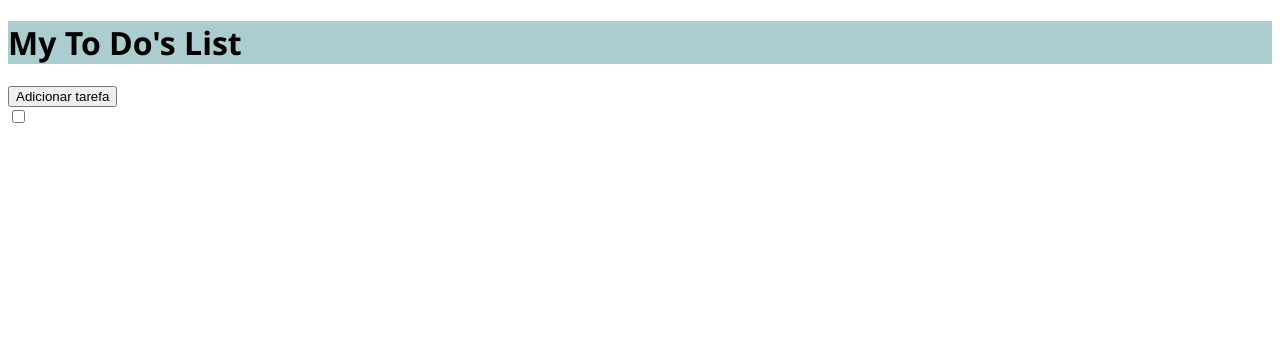
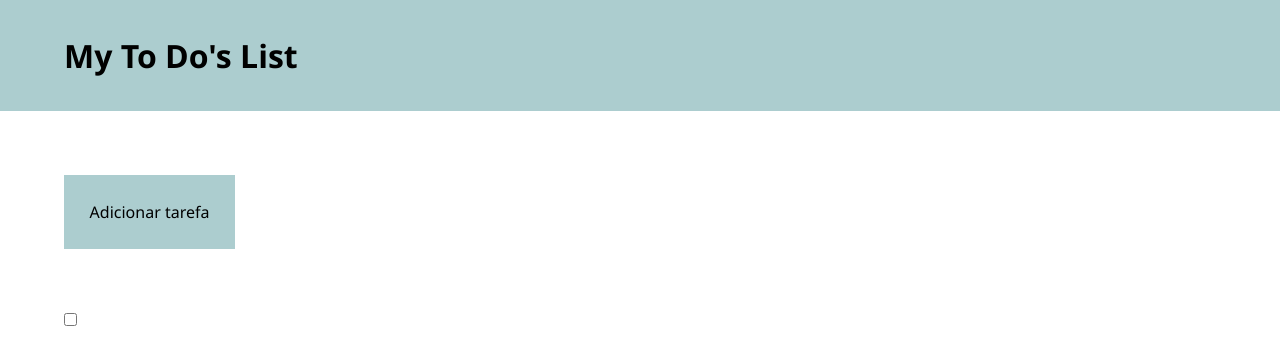
Before and after one commit to JamiledeSouzaFerreira/My-to-do-s-list, a plain HTML site: page index.html in a window 1280 px wide. Drawn offline with Linux system fonts and the light colour scheme.

Commit message:
css básico
cores fontes e margens iniciais

```diff
--- a/index.html
+++ b/index.html
@@ -25,5 +25,6 @@
     </div><!--Corpo(lista)-->
     <div class="rodapé">
     </div><!--rodapé-->
+    <script src="js.js"></script>
 </body>
 </html>
--- a/style.css
+++ b/style.css
@@ -1,6 +1,19 @@
-
+body{
+    margin: 0;
+}
 
 .cabecalho {
     background-color: rgb(172, 205, 207);
     font-family: 'Segoe UI', Tahoma, Geneva, Verdana, sans-serif;
+    padding: 1% 0 1% 5%;
+
 }
+
+input{
+    background-color: rgb(172, 205, 207);
+    padding: 2%;
+    margin: 5% 5% 0 5%;
+    border: none;
+    font-size: medium;
+    font-family: 'Segoe UI', Tahoma, Geneva, Verdana, sans-serif;
+}
```
